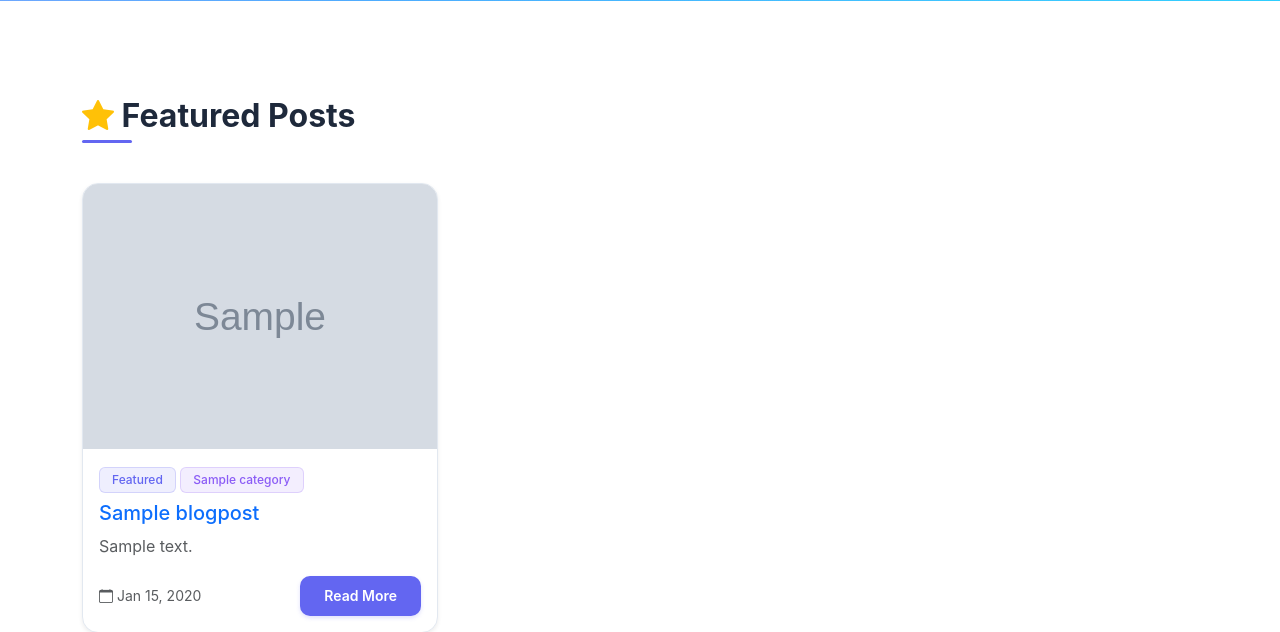
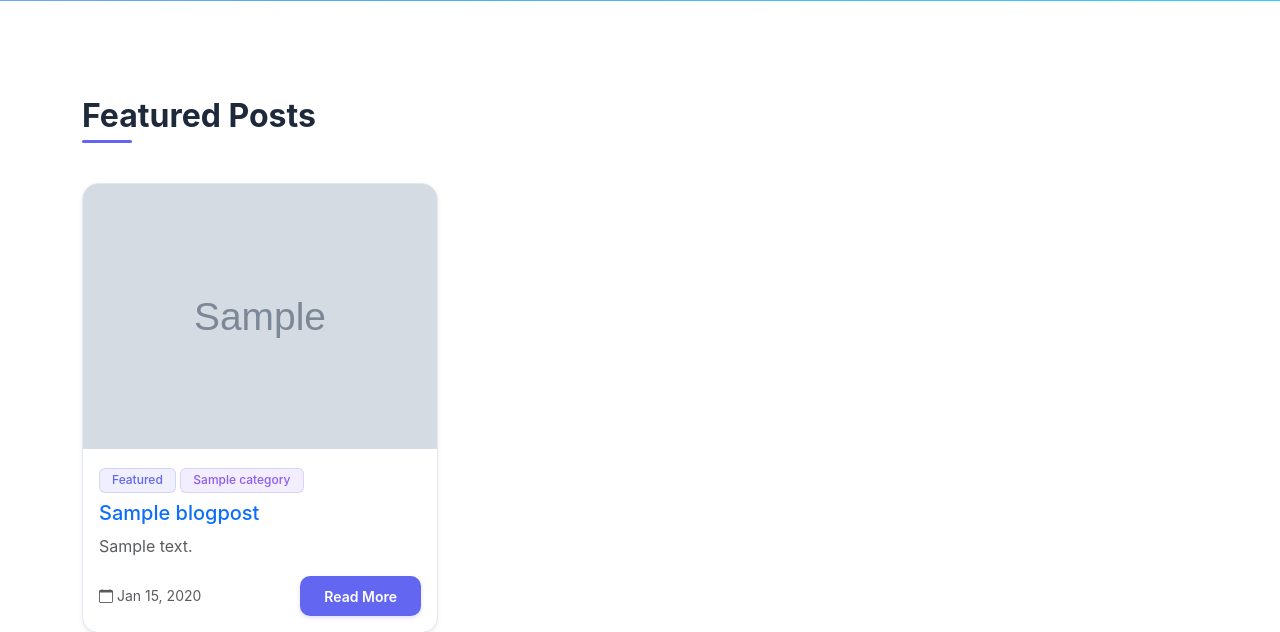
Before and after one commit to Kishorelin03/my-personal-blog, a Django app: page / in a window 1280 px wide. Shown: the part 728-1360 px from the top of the page. Run offline with Django 5.2, Linux system fonts and the light colour scheme; tables that the repository leaves empty hold one stand-in row (values such as "Sample post"); grey boxes marked "Sample" are stand-in pictures; some libraries are stand-ins or nearby versions.

Commit message:
Remove star icon from Featured Posts heading

```diff
--- a/templates/home.html
+++ b/templates/home.html
@@ -505,7 +505,7 @@
         <div class="row mb-4">
             <div class="col-12">
                     <h2 class="fw-bold mb-3 section-title">
-                        <i class="bi bi-star-fill text-warning"></i> Featured Posts
+                        Featured Posts
                     </h2>
             </div>
         </div>
```
